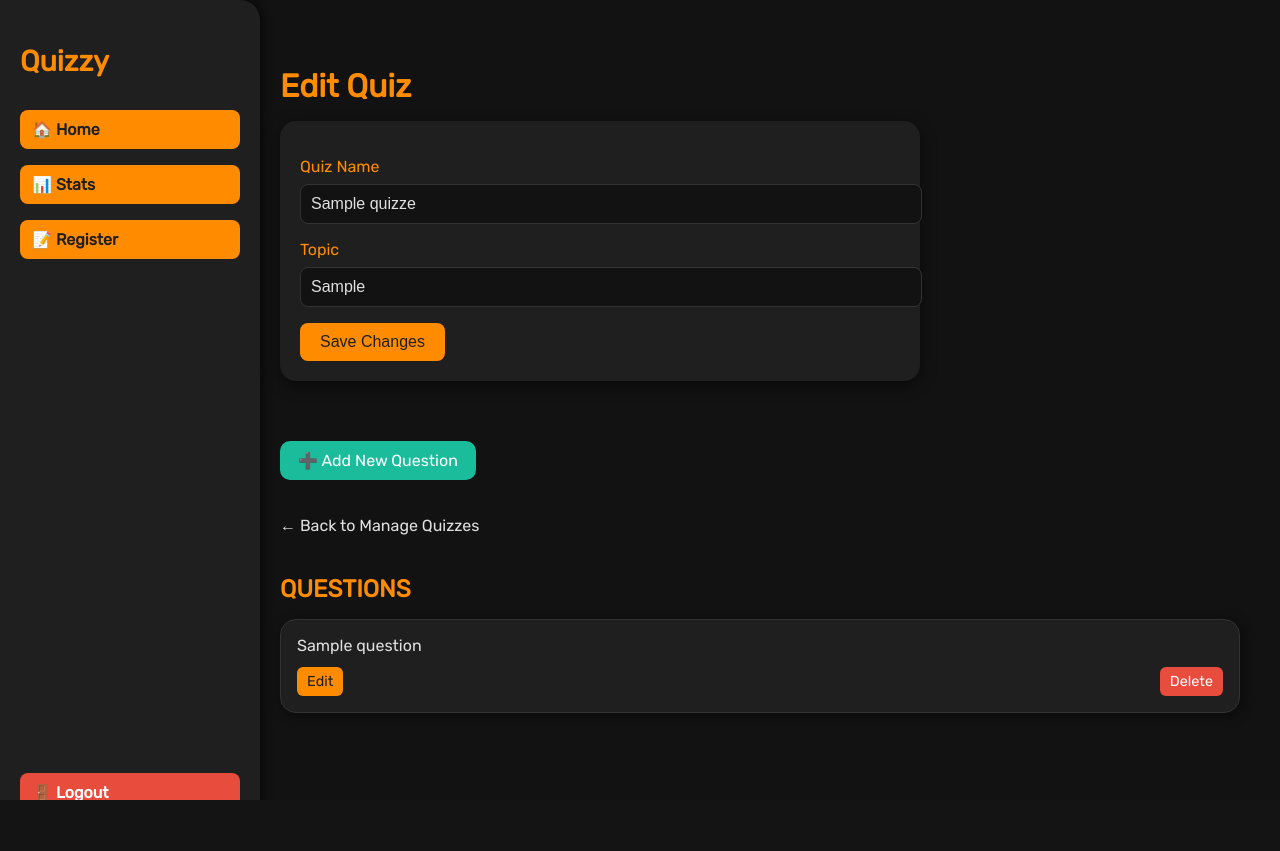
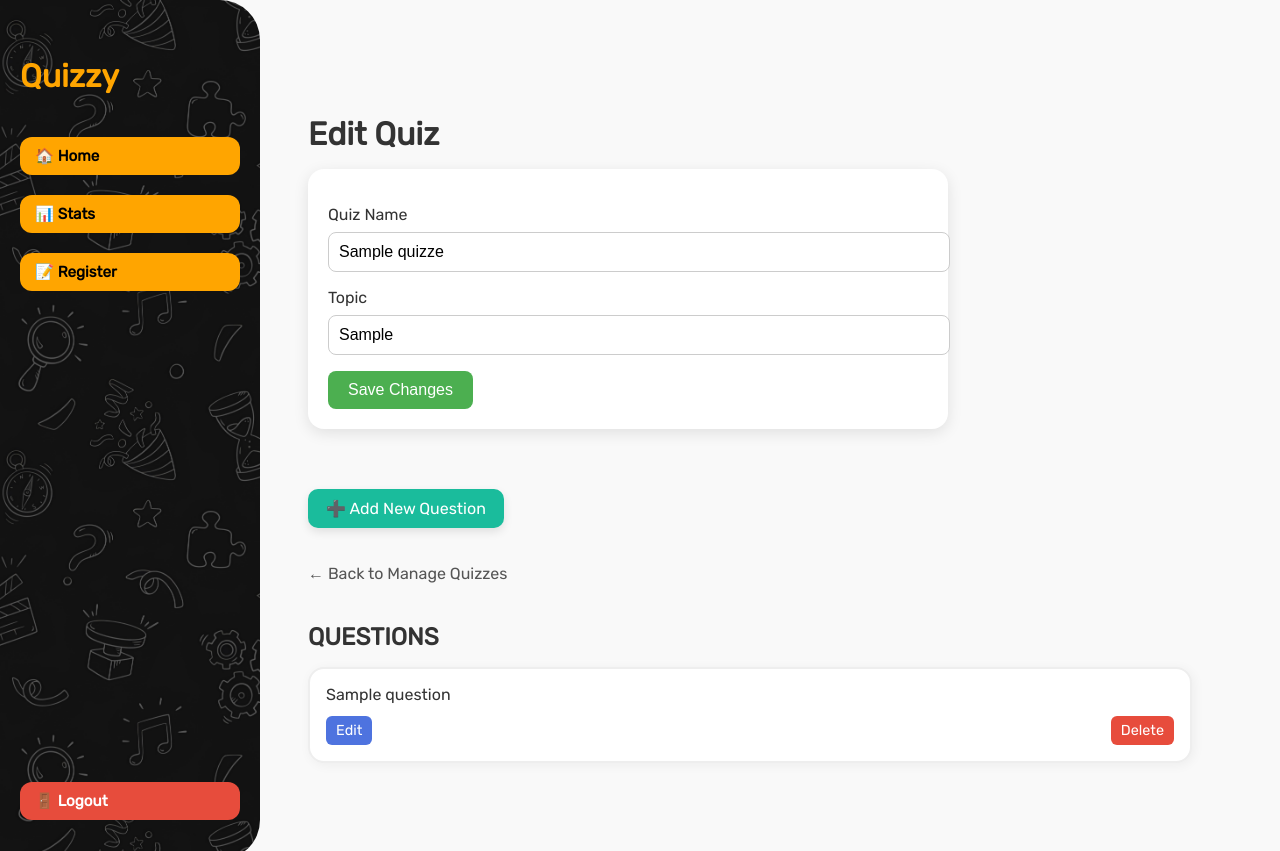
Before and after one commit to DEBAPALLAB/Eureka, a PHP site: page /quizzes/edit.php?id=1 in a window 1280 px wide. Before the commit the page ends 800 px from the top, so only its background shows below. Run offline with PHP 8.4, Linux system fonts and the light colour scheme; the visitor is signed in with stand-in values (Sample User, id 1); tables that the repository leaves empty or names only in its code hold one stand-in row (values such as "Sample post").

Commit message:
error edit.php

```diff
--- a/quiz-system/dashboard/quizzes/edit.php
+++ b/quiz-system/dashboard/quizzes/edit.php
@@ -56,122 +56,53 @@ $questions = $qStmt->get_result();
   <style>
     body {
       font-family: 'Rubik', sans-serif;
-      background-color: #121212;
-      color: #e0e0e0;
-      margin: 0;
-      display: flex;
+      background: #f9f9f9;
+      padding: 40px;
+      color: #333;
     }
-
-    /* Sidebar Styles */
-    .sidebar {
-      position: fixed;
-      top: 0;
-      left: 0;
-      width: 220px;
-      height: 100vh;
-      background-color: #1f1f1f;
-      padding: 20px;
-      display: flex;
-      flex-direction: column;
-      border-top-right-radius: 20px;
-      border-bottom-right-radius: 20px;
-      box-shadow: 2px 0 10px rgba(0, 0, 0, 0.7);
-      z-index: 1000;
-    }
-
-    .sidebar .logo {
-      font-size: 1.8rem;
-      font-weight: bold;
-      color: #ff8c00;
-      margin-bottom: 1.5rem;
-    }
-
-    .sidebar-btn {
-      display: block;
-      margin: 8px 0;
-      padding: 10px 12px;
-      background-color: #ff8c00;
-      color: #1f1f1f;
-      border-radius: 8px;
-      font-weight: 600;
-      text-decoration: none;
-      transition: background 0.3s;
-    }
-
-    .sidebar-btn:hover {
-      background-color: #e07b00;
-    }
-
-    .logout-btn {
-      margin-top: auto;
-      background-color: #e74c3c;
-      color: #fff;
-    }
-    .logout-btn:hover {
-      background-color: #c0392b;
-    }
-
-    /* Main Content */
-    .main-content {
-      margin-left: 240px;
-      padding: 40px;
-      flex: 1;
-      overflow-y: auto;
-    }
-
     h2 {
-      color: #ff8c00;
       margin-bottom: 1rem;
       font-size: 2rem;
     }
-
     form {
-      background-color: #1f1f1f;
+      background: #fff;
       padding: 20px;
       border-radius: 16px;
-      box-shadow: 0 4px 15px rgba(0,0,0,0.5);
+      box-shadow: 0 4px 15px rgba(0,0,0,0.1);
       max-width: 600px;
       margin-bottom: 40px;
     }
-
     label {
       display: block;
       margin: 1rem 0 0.5rem;
-      color: #ff8c00;
     }
-
     input {
       width: 100%;
       padding: 10px;
-      border: 1px solid #333;
+      border: 1px solid #ccc;
       border-radius: 8px;
-      background-color: #121212;
-      color: #e0e0e0;
       font-size: 1rem;
     }
-
     .btn {
       margin-top: 1rem;
-      background-color: #ff8c00;
-      color: #1f1f1f;
+      background: #4caf50;
+      color: white;
       border: none;
       padding: 10px 20px;
       font-size: 1rem;
       border-radius: 8px;
       cursor: pointer;
-      transition: background 0.3s;
     }
-
     .btn:hover {
-      background-color: #e07b00;
+      background: #45a049;
     }
-
     .message {
-      background-color: #2e7d32;
-      color: #e8f5e9;
+      background: #e0ffe0;
+      border: 1px solid #a0e0a0;
       padding: 10px;
       margin-bottom: 20px;
       border-radius: 8px;
+      color: #2e7d32;
     }
 
     .questions-section {
@@ -179,9 +110,8 @@ $questions = $qStmt->get_result();
     }
 
     .questions-section h3 {
-      color: #ff8c00;
+      font-size: 1.5rem;
       margin-bottom: 1rem;
-      font-size: 1.5rem;
     }
 
     .question-grid {
@@ -191,17 +121,18 @@ $questions = $qStmt->get_result();
     }
 
     .question-card {
-      background-color: #1f1f1f;
-      border: 1px solid #333;
+      background: #fff;
+      border: 2px solid #eee;
       border-radius: 16px;
       padding: 16px;
-      box-shadow: 2px 2px 12px rgba(0,0,0,0.5);
-      transition: transform 0.2s, border-color 0.2s;
+      box-shadow: 2px 2px 12px rgba(0,0,0,0.05);
+      position: relative;
+      transition: 0.2s ease;
     }
 
     .question-card:hover {
+      border-color: #4e73df;
       transform: translateY(-2px);
-      border-color: #ff8c00;
     }
 
     .question-text {
@@ -214,67 +145,63 @@ $questions = $qStmt->get_result();
       justify-content: space-between;
     }
 
-    .question-actions a {
-      padding: 6px 10px;
-      border-radius: 6px;
-      font-size: 0.9rem;
-      text-decoration: none;
-      background-color: #ff8c00;
-      color: #1f1f1f;
-      transition: background 0.3s;
-    }
-
-    .question-actions a:hover {
-      background-color: #e07b00;
-    }
-
-    .question-actions a.delete {
-      background-color: #e74c3c;
-      color: #fff;
-    }
-
-    .question-actions a.delete:hover {
-      background-color: #c0392b;
-    }
-
     .add-btn {
       display: inline-block;
       margin: 20px 0;
-      background-color: #1abc9c;
+      background: #1abc9c;
       color: white;
       padding: 10px 18px;
       border-radius: 10px;
       text-decoration: none;
       font-size: 1rem;
-      transition: background 0.3s;
+      box-shadow: 0 4px 10px rgba(0,0,0,0.1);
+      transition: background 0.3s ease;
     }
 
     .add-btn:hover {
-      background-color: #16a085;
+      background: #16a085;
     }
 
-    .main-content a.back {
-      color: #e0e0e0;
+    .question-actions a {
+      text-decoration: none;
+      font-size: 0.9rem;
+      background: #4e73df;
+      color: white;
+      padding: 6px 10px;
+      border-radius: 6px;
+    }
+
+    .question-actions a.delete {
+      background: #e74c3c;
+    }
+
+    .main-content {
+      margin-left: 220px;
+      transition: margin-left 0.3s ease;
+      padding: 40px;
+    }
+
+    .sidebar.minimized ~ .main-content {
+      margin-left: 70px;
+    }
+
+    a.back {
       display: inline-block;
       margin-top: 1rem;
       text-decoration: none;
+      color: #555;
     }
 
-    .main-content a.back:hover {
+    a.back:hover {
       text-decoration: underline;
     }
+
   </style>
 </head>
 <body>
-<div class="sidebar">
-  <h2 class="logo">Quizzy</h2>
-  <a class="sidebar-btn" href="index.php">🏠 Home</a>
-  <a class="sidebar-btn" href="stats.php">📊 Stats</a>
-  <a class="sidebar-btn" href="register.php">📝 Register</a>
-  <a class="sidebar-btn logout-btn" href="../../auth/logout.php">🚪 Logout</a>
-</div>
+<?php include '../navbar.php'; ?>
 
-<div class="main-content">
+<div class="main-content" id="mainContent">
   <h2>Edit Quiz</h2>
 
   <?php if ($message): ?>
@@ -311,4 +238,5 @@ $questions = $qStmt->get_result();
   </div>
 </div>
 </body>
+
 </html>
```
